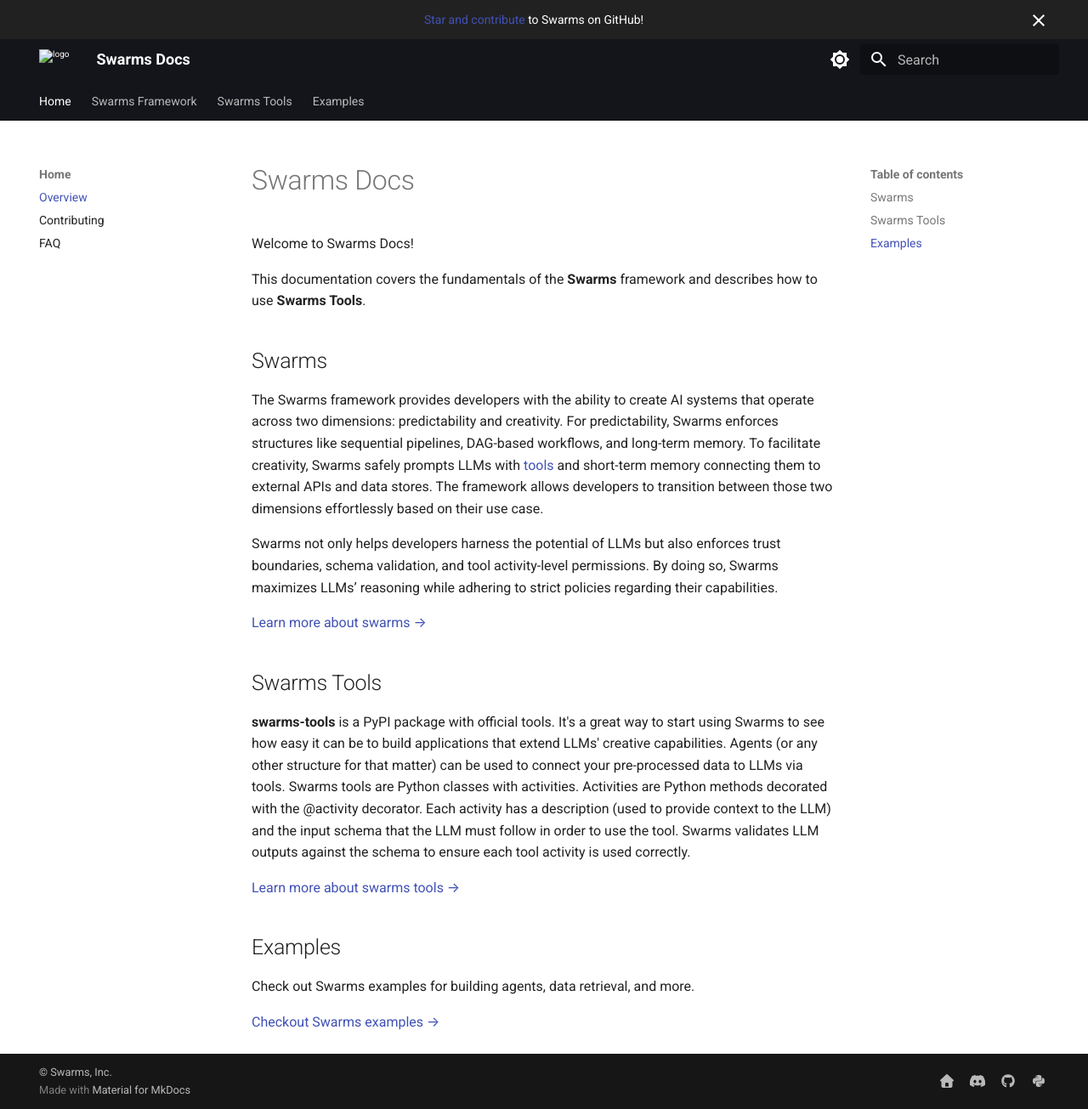
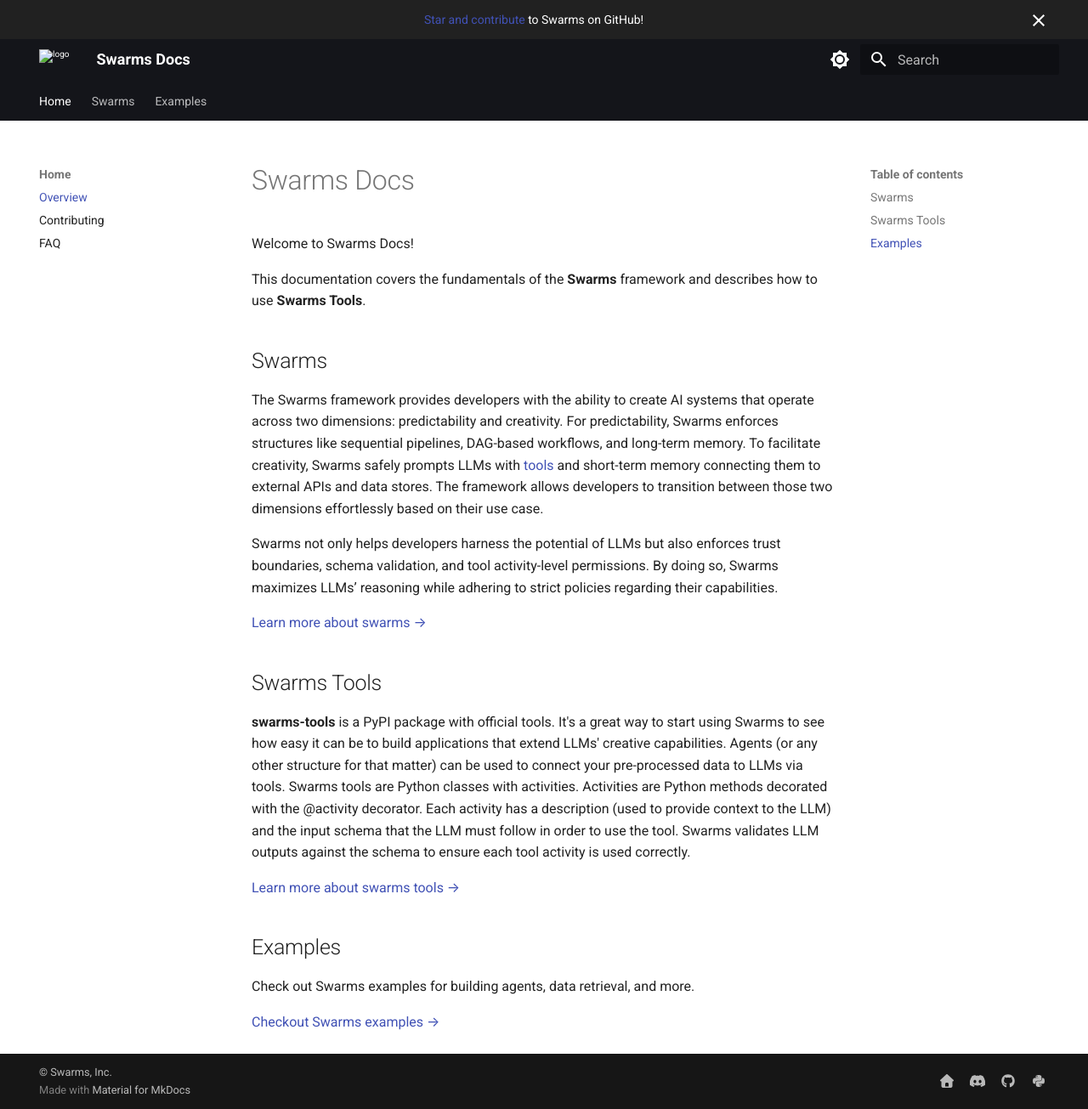
Before and after one commit to kyegomez/swarms-docs, an MkDocs documentation site: the page built from docs/index.md, in a window 1280 px wide and 1305 px high. Shown: the whole window at 85% size. Built offline with MkDocs 1.6.1 and Material for MkDocs 9.7.7, drawn with Linux system fonts in a browser that asks for light colours; part of the change alters nothing that is shown.

Commit message:
swarms links

```diff
--- a/mkdocs.yml
+++ b/mkdocs.yml
@@ -62,46 +62,30 @@ nav:
     - Overview: "index.md"
     - Contributing: "contributing.md"
     - FAQ: "faq.md"
-- Swarms Framework:
-  - Overview: "swarmsk/index.md"
+- Swarms:
+  - Overview: "swarms/index.md"
   - Structures:
-    - Pipelines: "swarmsk/structures/pipelines.md"
-    - Agents: "swarmsk/structures/agents.md"
-    - Workflows: "swarmsk/structures/workflows.md"
-    - Prompt Drivers: "swarmsk/structures/prompt-drivers.md"
-    - Conversation Memory: "swarmsk/structures/conversation-memory.md"
-    - Rulesets: "swarmsk/structures/rulesets.md"
-    - Events: "swarmsk/structures/events.md"
+    - Pipelines: "swarms/structures/pipelines.md"
+    - Agents: "swarms/structures/agents.md"
+    - Workflows: "swarms/structures/workflows.md"
+    - Prompt Drivers: "swarms/structures/prompt-drivers.md"
+    - Conversation Memory: "swarms/structures/conversation-memory.md"
+    - Rulesets: "swarms/structures/rulesets.md"
+    - Events: "swarms/structures/events.md"
   - Tools:
-      - Overview: "swarmsk/tools/index.md"
-      - Tool Memory: "swarmsk/tools/tool-memory.md"
-      - Building Custom Tools: "swarmsk/tools/custom-tools.md"
+      - Overview: "swarms/tools/index.md"
+      - Tool Memory: "swarms/tools/tool-memory.md"
+      - Building Custom Tools: "swarms/tools/custom-tools.md"
   - Data:
-    - Overview: "swarmsk/data/index.md"
-    - Artifacts: "swarmsk/data/artifacts.md"
-    - Embeddings: "swarmsk/data/embeddings.md"
-    - Chunkers: "swarmsk/data/chunkers.md"
-    - Loaders: "swarmsk/data/loaders.md"
-    - Query Engines: "swarmsk/data/query-engines.md"
-    - Summary Engines: "swarmsk/data/summary-engines.md"
-    - Vector Stores: "swarmsk/data/vector-stores.md"
-    - SQL Drivers: "swarmsk/data/sql-drivers.md"
-- Swarms Tools:
-    - Overview: "Swarms-tools/index.md"
-    - Official Tools:
-      - AwsIamClient: "Swarms-tools/official-tools/aws-iam-client.md"
-      - AwsS3Client: "Swarms-tools/official-tools/aws-s3-client.md"
-      - Calculator: "Swarms-tools/official-tools/calculator.md"
-      - Computer: "Swarms-tools/official-tools/computer.md"
-      - DateTime: "Swarms-tools/official-tools/date-time.md"
-      - EmailClient: "Swarms-tools/official-tools/email-client.md"
-      - FileManager: "Swarms-tools/official-tools/file-manager.md"
-      - RestApiClient: "Swarms-tools/official-tools/rest-api-client.md"
-      - SqlClient: "Swarms-tools/official-tools/sql-client.md"
-      - ToolOutputProcessor: "Swarms-tools/official-tools/tool-output-processor.md"
-      - KnowledgeBaseClient: "Swarms-tools/official-tools/knowledge-base-client.md"
-      - WebScraper: "Swarms-tools/official-tools/web-scraper.md"
-      - WebSearch: "Swarms-tools/official-tools/web-search.md"
+    - Overview: "swarms/data/index.md"
+    - Artifacts: "swarms/data/artifacts.md"
+    - Embeddings: "swarms/data/embeddings.md"
+    - Chunkers: "swarms/data/chunkers.md"
+    - Loaders: "swarms/data/loaders.md"
+    - Query Engines: "swarms/data/query-engines.md"
+    - Summary Engines: "swarms/data/summary-engines.md"
+    - Vector Stores: "swarms/data/vector-stores.md"
+    - SQL Drivers: "swarms/data/sql-drivers.md"
 - Examples:
     - Overview: "examples/index.md"
     - Agents:
```
